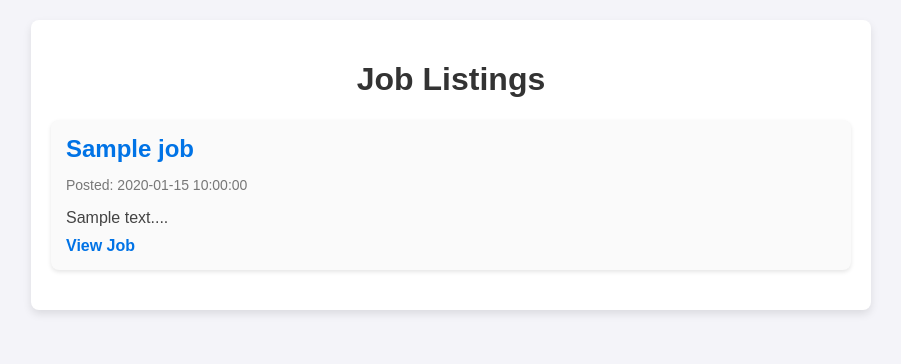
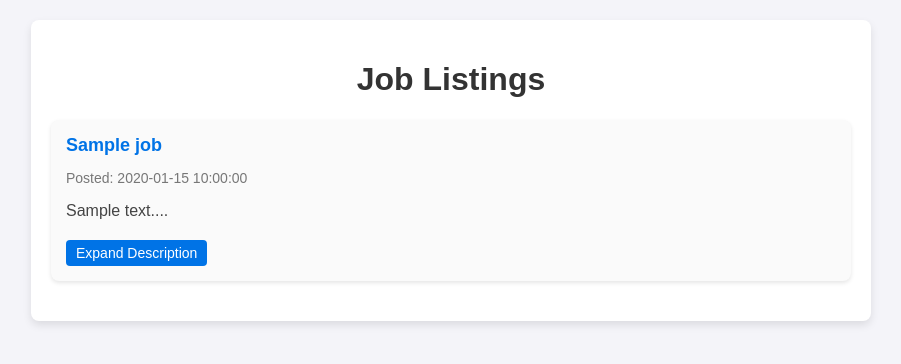
Before and after one commit to chipmoreno/UpworkJobScraper, a Flask app: template templates/index.html in a window 1280 px wide. Shown: the top 364 px of the page, without its empty margins (189-1090 px from the left). Run offline with Flask 3, Linux system fonts and the light colour scheme; the template is opened without the code that fills it: most values are stand-ins (such as "Sample title", 1, 10 or a date in 2020); parts of the project's set-up code (start-up, migrations or seed data) failed here and were passed over.

Commit message:
no message

```diff
--- a/app.py
+++ b/app.py
@@ -12,7 +12,7 @@ def index():
     for job in job_data.values():
         title = job.get('title')
         time_posted = job.get('time_posted')
-        description = job.get('description')[:100]  # Get the first 100 characters
+        description = job.get('description')
         link = job.get('link')
 
         job_list.append({
--- a/templates/index.html
+++ b/templates/index.html
@@ -33,6 +33,7 @@
         .job-card h2 {
             margin: 0 0 10px;
             color: #0073e6;
+            font-size: 18px; /* Reduced size */
         }
         .job-card .time {
             font-size: 14px;
@@ -52,7 +53,38 @@
         .job-card a:hover {
             text-decoration: underline;
         }
+        .expand-btn {
+            background-color: #0073e6;
+            color: white;
+            border: none;
+            padding: 5px 10px;
+            cursor: pointer;
+            font-size: 14px;
+            border-radius: 4px;
+            margin-top: 10px;
+        }
+        .expand-btn:hover {
+            background-color: #005bb5;
+        }
+        .full-description {
+            display: none;
+            font-size: 16px;
+            color: #444;
+        }
     </style>
+<script>
+    function toggleDescription(jobId) {
+        var desc = document.getElementById('desc-' + jobId);
+        var btn = document.getElementById('btn-' + jobId);
+        if (desc.style.display === "none" || desc.style.display === "") {
+            desc.style.display = "block";
+            btn.textContent = "Collapse Description";
+        } else {
+            desc.style.display = "none";
+            btn.textContent = "Expand Description";
+        }
+    }
+</script>
 </head>
 <body>
 
@@ -61,10 +93,13 @@
     {% if jobs %}
         {% for job in jobs %}
             <div class="job-card">
-                <h2>{{ job.title }}</h2>
+                <h2><a href="{{ job.link }}" target="_blank">{{ job.title }}</a></h2>
                 <p class="time">Posted: {{ job.time_posted }}</p>
-                <p class="description">{{ job.description }}...</p>
-                <a href="{{ job.link }}" target="_blank">View Job</a>
+                <p class="description">{{ job.description[:100] }}...</p>
+                <button class="expand-btn" id="btn-{{ loop.index }}" onclick="toggleDescription({{ loop.index }})">Expand Description</button>
+                <div class="full-description" id="desc-{{ loop.index }}">
+                    <p>{{ job.description }}</p>
+                </div>
             </div>
         {% endfor %}
     {% else %}
```
